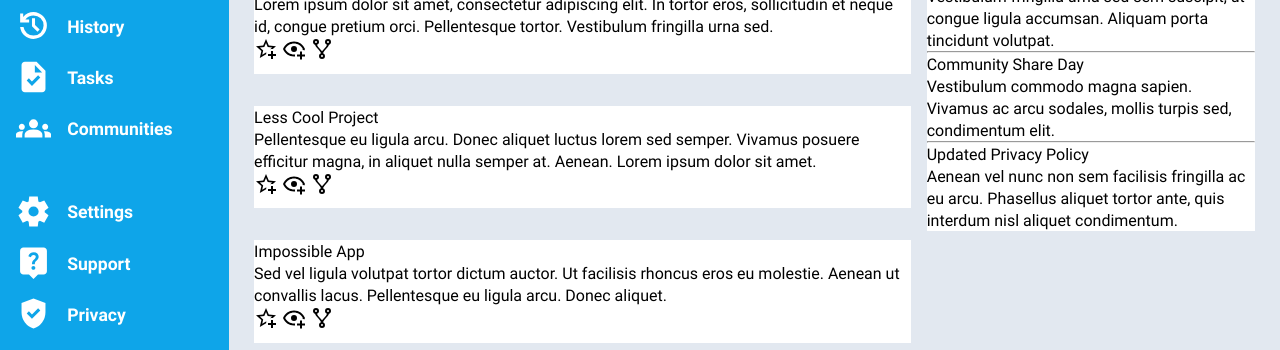
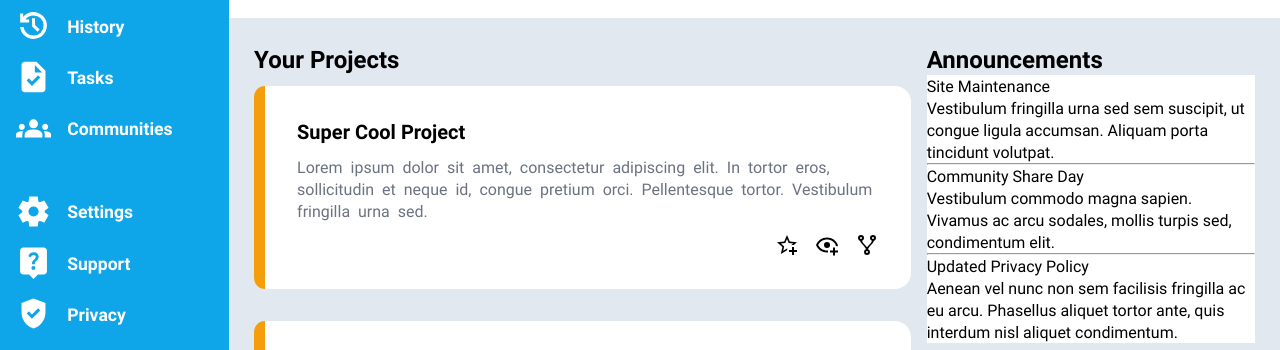
Before and after one commit to blue0206/admin-dashboard, a plain HTML site: page index.html in a window 1280 px wide. Shown: the part 276-626 px from the top of the page. Drawn offline with Linux system fonts and the light colour scheme.

Commit message:
Apply Grid layout to project panel items and apply appropriate styling
Used place-self: end; on div.configure in order to place the configure
images on the corner of each project card.

Applied separate border radius to .project-item and .sideline as the
sideline border was not curving upon applying the property on
.project-item alone.

```diff
--- a/style.css
+++ b/style.css
@@ -268,13 +268,48 @@ main {
 
     display: grid;
     grid-template-rows: auto 1fr;
-    gap: 8px;
+    gap: 11px;
 }
 
 .project-panel {
     display: grid;
-    grid-template-columns: repeat(auto-fit,minmax(380px,1fr));
+    grid-template-columns: repeat(auto-fit,minmax(320px,1fr));
     gap: 32px;
+}
+
+.project-item {
+    display: grid;
+    grid-template-columns: 11px 1fr;
+
+    border-radius: 16px;
+}
+
+.sideline {
+    background-color: #f59e0b;
+    border-top-left-radius: 16px;
+    border-bottom-left-radius: 16px;
+}
+
+.content {
+    display: grid;
+    grid-template-rows: auto 1fr auto;
+    padding: 32px;
+    gap: 11px;
+}
+.content div:first-child {
+    font-weight: 800;
+    font-size: 1.25rem;
+}
+.content div:nth-child(even) {
+    color: #6b7280;
+    word-spacing: 4px;
+}
+.configure {
+    place-self: end;
+
+    display: grid;
+    grid-template-columns: repeat(3,1fr);
+    gap: 16px;
 }
 
 .announcements {
@@ -288,6 +323,8 @@ main {
 .content img {
     height: 1.5em;
     width: 1.5em;
+
+    cursor: pointer;
 }
 
 .trending img {
```
